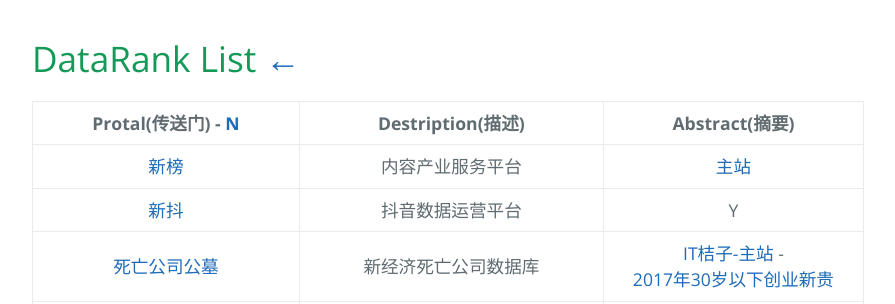
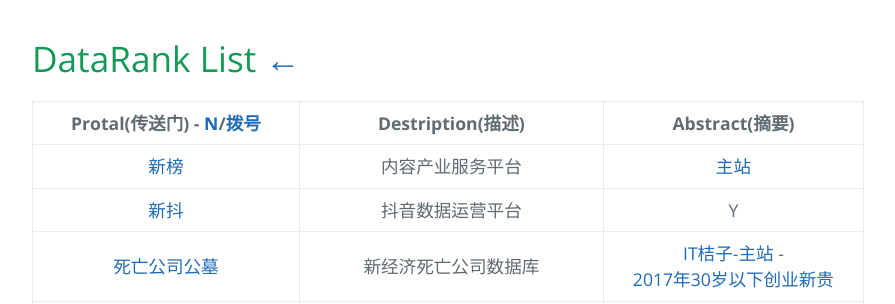
Before and after one commit to AmbroseRen/test, a Jekyll site: the page built from Data/DataRank.md, in a window 1280 px wide. Shown: the top 304 px of the page, without its empty margins (192-1087 px from the left). Built offline with Jekyll 4.4.1, drawn with Linux system fonts in a browser that asks for light colours; our own code applies the rules of GitHub Pages for plain Markdown files; the repository's description, which GitHub fills in, is left out.

Commit message:
Update DataRank.md

```diff
--- a/Data/DataRank.md
+++ b/Data/DataRank.md
@@ -1,6 +1,6 @@
 # DataRank List [←](index.md)
 
-| Protal(传送门) - [N](../Library/synthesize.md) | Destription(描述) | Abstract(摘要) |
+| Protal(传送门) - [N](../Library/synthesize.md)/[拨号](../navigation.md) | Destription(描述) | Abstract(摘要) |
 |:---:|:---:|:---:|
 | [新榜](https://www.newrank.cn/public/info/list.html?period=day&type=data) | 内容产业服务平台 | [主站](https://newrank.cn/) |
 | [新抖](https://xd.newrank.cn/home/index) | 抖音数据运营平台 | Y |
```
